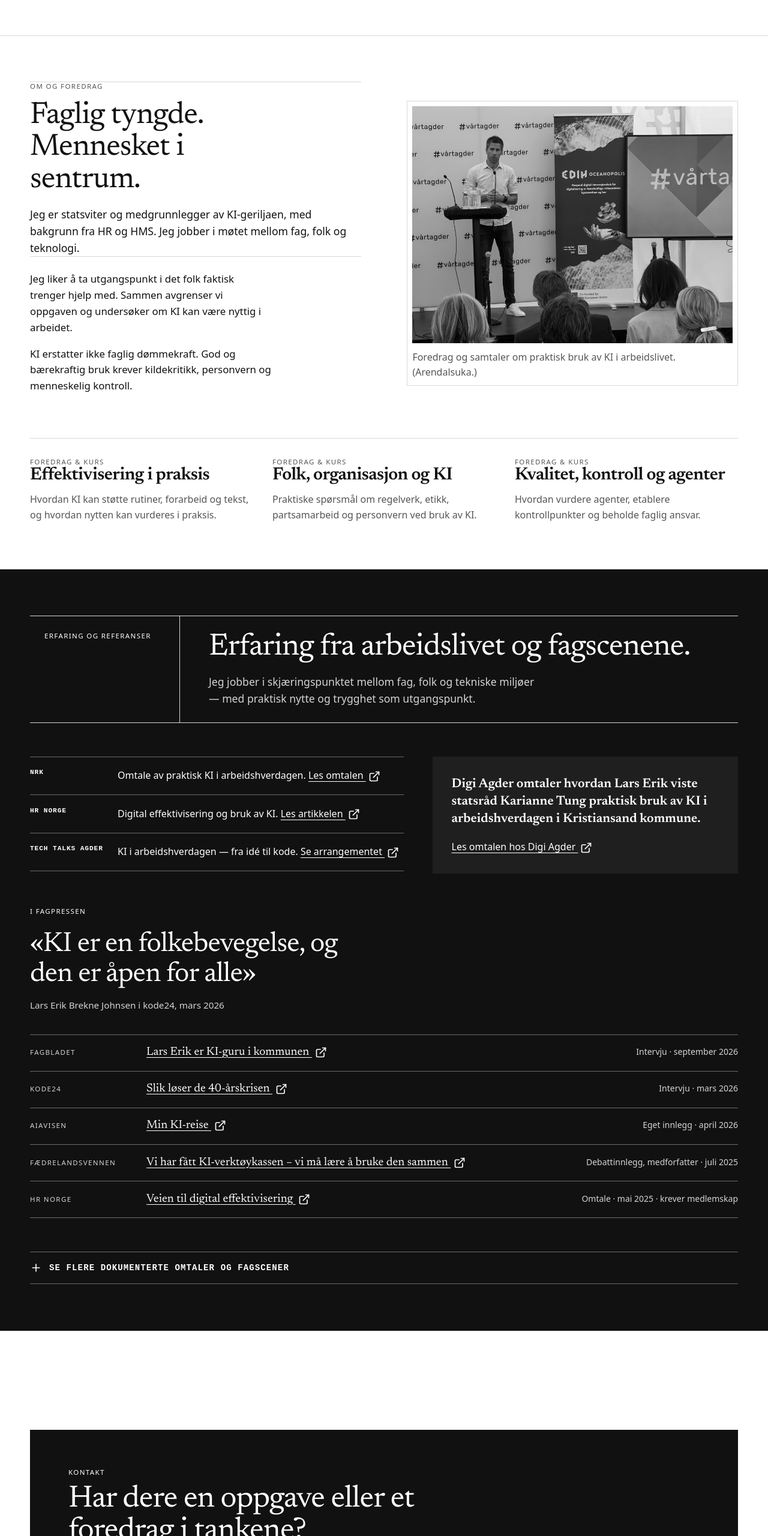
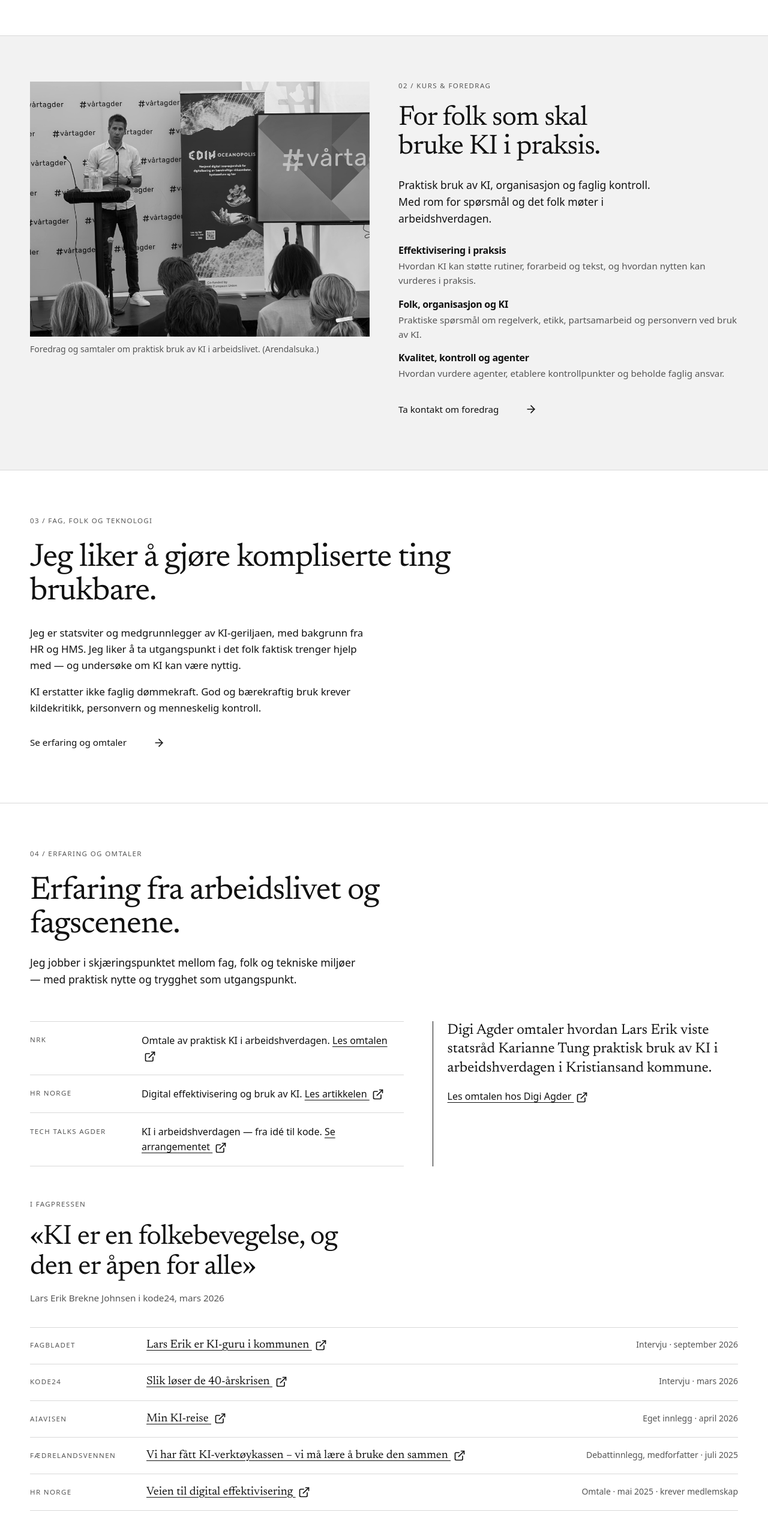
Before and after one commit to Luaze1985/personlignettsidenyeste, a website: page index.html in a window 1280 px wide. Shown: the part 1938-4498 px from the top of the page at 60% size. Drawn offline with Linux system fonts and the light colour scheme.

Commit message:
Bygg foredrag, Om, Erfaring og Kontakt etter Figma (oppgave 05)
Foredrag får egen grå seksjon (02) med bilde og tre temaer, Om (03)
blir ren tekst med lenke til erfaring, og Erfaring (04) blir lys med
hårstreker i stedet for mørk flate. Kontakt er en svart flate over hele
bredden med hvit e-postknapp og begge LinkedIn-lenkene. navigation.js
sorterer seksjonene etter plassering, så aktiv meny stemmer når
menyrekkefølgen avviker fra siden. Lenkesjekken får lengre tidsgrense
fordi eksterne kall går sekvensielt.

Co-Authored-By: Claude Opus 5.5 <noreply@anthropic.com>

```diff
--- a/css/style.css
+++ b/css/style.css
@@ -15,7 +15,7 @@ nav a .icon { display:none; }
 body { margin:0; background:var(--paper); color:var(--ink); font-family:system-ui,-apple-system,BlinkMacSystemFont,"Segoe UI",sans-serif; font-size:16px; line-height:1.6; }
 a { color:var(--link); text-underline-offset:.22em; }
 a:focus-visible, button:focus-visible, summary:focus-visible { outline:3px solid var(--accent); outline-offset:4px; }
-.trust-section a:focus-visible, .trust-section summary:focus-visible, .contact-panel a:focus-visible, .contact-panel button:focus-visible, footer a:focus-visible { outline-color:var(--accent-on-dark); }
+.contact-section a:focus-visible, .contact-section button:focus-visible, footer a:focus-visible { outline-color:var(--accent-on-dark); }
 img { max-width:100%; }
 h1,h2,h3,p { margin-top:0; }
 h1,h2,h3,p,a,span,strong,li { overflow-wrap:anywhere; }
@@ -59,10 +59,6 @@ nav a:hover, nav a.active { text-decoration:underline; text-underline-offset:.4e
 
 main > section { padding:clamp(3rem,6vw,5rem) 0; border-bottom:1px solid var(--line); }
 #arbeidsbenken { background:var(--surface); }
-.section-head { display:grid; grid-template-columns:250px minmax(0,1fr); gap:0; margin-bottom:var(--space-lg); border-block:1px solid var(--line); }
-.section-head > :first-child { border-right:1px solid var(--line); padding:1.6rem 1.5rem; }
-.section-head > :last-child { min-width:0; padding:1.6rem clamp(1.5rem,4vw,3rem); }
-.section-head h2 { margin-bottom:1rem; }
 .section-intro { max-width:54ch; margin-bottom:0; font-size:1.1rem; }
 .workbench .eyebrow:first-child { margin-bottom:2.5rem; }
 .work-layout { display:grid; grid-template-columns:minmax(0,456px) minmax(0,744px); justify-content:space-between; gap:3rem; margin-bottom:3.25rem; }
@@ -86,60 +82,66 @@ main > section { padding:clamp(3rem,6vw,5rem) 0; border-bottom:1px solid var(--l
 .fit-grid li + li { margin-top:.45rem; }
 .workbench-cta { margin:2.5rem 0 0; }
 
-.trust-section { background:var(--ink); color:#fff; border-color:var(--ink); }
-.trust-section .eyebrow { color:var(--accent-on-dark); }
-.trust-section h2 { color:#fff; }
-.trust-section .section-intro { color:var(--on-dark-muted); }
+/* 02 Kurs og foredrag (Figma 4:108) */
+.talks-section { background:var(--surface-dim); }
+.talks-layout { display:grid; grid-template-columns:minmax(0,620px) minmax(0,588px); justify-content:space-between; gap:3rem; align-items:start; }
+#kurs-og-foredrag { scroll-margin-top:5rem; }
+.speaking-image { margin:0; }
+.speaking-image img { display:block; width:100%; height:auto; aspect-ratio:4/3; object-fit:cover; object-position:50% 20%; }
+.speaking-image figcaption { margin-top:.65rem; color:var(--muted); font-size:.875rem; }
+.talks-copy h2 { max-width:14ch; margin:1.5rem 0; font-size:clamp(2.3rem,3.6vw,3.25rem); }
+.talks-copy .section-intro { max-width:44ch; }
+.talk-list { margin:1.75rem 0 1.5rem; padding:0; list-style:none; }
+.talk-list li + li { margin-top:1rem; }
+.talk-list h3 { margin:0 0 .15rem; font:600 1rem/1.4 system-ui,sans-serif; }
+.talk-list p { margin:0; color:var(--muted); font-size:.95rem; }
+
+/* 03 Om (Figma 4:121) */
+.about-section h2 { max-width:24ch; margin:1.75rem 0; font-size:clamp(2.3rem,4.2vw,3.75rem); }
+.about-layout { max-width:62ch; margin-bottom:1.25rem; }
+.about-layout p { font-size:1.05rem; }
+
+/* 04 Erfaring og omtaler: lys, uten bokser */
+.experience-section { background:var(--paper); }
+.section-title { margin:1.75rem 0 var(--space-lg); }
+.section-title h2 { max-width:22ch; margin-bottom:1.25rem; font-size:clamp(2.3rem,4.2vw,3.75rem); }
 .proofs { display:grid; grid-template-columns:1.1fr .9fr; gap:3rem; }
-.proof-list { margin:0; padding:0; list-style:none; border-top:1px solid var(--dark-outline); }
-.proof-list li { display:grid; grid-template-columns:130px minmax(0,1fr); gap:1rem; padding:1.15rem 0; border-bottom:1px solid var(--dark-outline); }
-.proof-list strong { color:var(--accent-on-dark); font:700 .7rem/1.3 ui-monospace,monospace; letter-spacing:.08em; text-transform:uppercase; }
-.proof-list a { color:var(--accent-on-dark); }
-.trust-section details a { color:#fff; }
-.proof-quote { margin:0; padding:2rem; background:var(--dark-surface); }
-.proof-quote p { margin-bottom:1.2rem; font:600 1.34rem/1.35 "Newsreader",serif; }
-.proof-quote a { color:var(--accent-on-dark); font-size:1rem; }
+.proof-list { margin:0; padding:0; list-style:none; border-top:1px solid var(--line); }
+.proof-list li { display:grid; grid-template-columns:170px minmax(0,1fr); gap:1rem; padding:1.15rem 0; border-bottom:1px solid var(--line); }
+.proof-list strong { padding-top:.3rem; color:var(--muted); font:500 .72rem/1.3 system-ui,sans-serif; letter-spacing:.12em; text-transform:uppercase; }
+.proof-quote { margin:0; padding:0 0 0 1.5rem; border-left:1px solid var(--ink); }
+.proof-quote p { margin-bottom:1.2rem; font:400 1.5rem/1.3 "Newsreader",serif; }
+.proof-quote a { font-size:1rem; }
 .mentions { background:var(--surface-dim); padding:1.6rem 0 1.85rem; }
 .mentions ul { display:flex; flex-wrap:wrap; gap:.5rem clamp(2rem,5vw,4.5rem); margin:1.2rem 0 0; padding:0; list-style:none; font:400 1.35rem/1.3 system-ui,sans-serif; }
 .press { margin-top:var(--space-lg); }
 .press-quote { margin:1.5rem 0 2.25rem; }
 .press-quote blockquote { margin:0; }
 .press-quote p { max-width:22ch; margin:0 0 .85rem; font:400 clamp(2rem,3.6vw,3.25rem)/1.08 "Newsreader",serif; letter-spacing:-.02em; }
-.press-quote figcaption { color:var(--on-dark-muted); font-size:.95rem; }
-.press-list { margin:0; padding:0; list-style:none; border-top:1px solid var(--dark-outline); }
-.press-list li { display:grid; grid-template-columns:170px minmax(0,1fr) auto; gap:.35rem 1.5rem; align-items:baseline; padding:1.1rem 0; border-bottom:1px solid var(--dark-outline); }
-.press-outlet { color:var(--on-dark-muted); font:500 .72rem/1.3 system-ui,sans-serif; letter-spacing:.12em; text-transform:uppercase; }
-.press-list a { color:#fff; font:400 1.2rem/1.3 "Newsreader",serif; }
-.press-meta { color:var(--on-dark-muted); font-size:.875rem; text-align:right; }
-.reference-details { margin-top:var(--space-lg); border-block:1px solid var(--dark-outline); }
-.reference-details summary { display:flex; align-items:center; gap:.75rem; list-style:none; padding:1rem 0; cursor:pointer; color:#fff; font:700 .875rem/1.3 ui-monospace,monospace; letter-spacing:.08em; text-transform:uppercase; }
+.press-quote figcaption { color:var(--muted); font-size:.95rem; }
+.press-list { margin:0; padding:0; list-style:none; border-top:1px solid var(--line); }
+.press-list li { display:grid; grid-template-columns:170px minmax(0,1fr) auto; gap:.35rem 1.5rem; align-items:baseline; padding:1.1rem 0; border-bottom:1px solid var(--line); }
+.press-outlet { color:var(--muted); font:500 .72rem/1.3 system-ui,sans-serif; letter-spacing:.12em; text-transform:uppercase; }
+.press-list a { font:400 1.2rem/1.3 "Newsreader",serif; }
+.press-meta { color:var(--muted); font-size:.875rem; text-align:right; }
+.reference-details { margin-top:var(--space-lg); border-block:1px solid var(--line); }
+.reference-details summary { display:flex; align-items:center; gap:.75rem; list-style:none; padding:1rem 0; cursor:pointer; color:var(--ink); font:500 .95rem/1.3 system-ui,sans-serif; }
 .reference-details summary::-webkit-details-marker { display:none; }
 .simple-list { margin:0 0 1.5rem; padding-left:1.2rem; columns:2; }
 .simple-list li { break-inside:avoid; margin-bottom:.55rem; }
 
-.about-feature { display:grid; grid-template-columns:repeat(2,minmax(0,1fr)); gap:clamp(2rem,6vw,6rem); align-items:center; }
-.about-feature .section-head { display:block; margin-bottom:1.5rem; }
-.about-feature .section-head > :first-child { border:0; padding:0; }
-.about-feature .section-head > :last-child { padding:0; }
-.about-feature .section-head .eyebrow { margin-bottom:1rem; }
-.about-feature .section-head h2 { max-width:12ch; }
-.about-layout { max-width:44ch; }
-.about-layout p { max-width:64ch; font-size:1.05rem; }
-.speaking-image { margin:0; aspect-ratio:4/3; border:1px solid var(--line); background:var(--surface); padding:8px; border-radius:0; }
-.speaking-image img { display:block; width:100%; height:100%; object-fit:cover; object-position:50% 20%; filter:grayscale(0.7); }
-.speaking-image figcaption { margin-top:.65rem; color:var(--muted); font-size:1rem; }
-.talks { display:grid; grid-template-columns:repeat(3,1fr); gap:2rem; margin-top:var(--space-lg); padding-top:2rem; border-top:1px solid var(--line); }
-#kurs-og-foredrag { scroll-margin-top:5rem; }
-.talks p:last-child { margin-bottom:0; color:var(--muted); }
-.contact-panel { margin-top:var(--space-xl); padding:clamp(2rem,5vw,4rem); background:var(--ink); color:#fff; }
-.contact-panel .eyebrow { color:var(--accent-on-dark); }
-.contact-panel h2 { max-width:21ch; color:#fff; margin:.75rem 0 1rem; }
-.contact-intro { font-size:1.05rem; color:var(--on-dark-muted); margin:0 0 1.5rem; max-width:48ch; }
-.contact-links { display:flex; flex-wrap:wrap; gap:1.5rem; }
-.contact-links a, .contact-email-btn { color:var(--accent-on-dark); }
-.contact-email-btn { display:inline-flex; align-items:center; gap:.45rem; padding:0; border:0; background:none; font:inherit; text-decoration:underline; text-underline-offset:.22em; cursor:pointer; }
+/* Kontakt (Figma 4:130): svart flate over hele bredden */
+.contact-section { background:var(--ink); color:#fff; border-bottom:0; }
+.contact-panel { min-width:0; padding:clamp(1rem,3vw,2.5rem) 0; }
+.contact-panel .eyebrow { color:var(--on-dark-muted); }
+.contact-panel h2 { max-width:17ch; margin:2rem 0; color:#fff; font-size:clamp(3rem,6vw,5.25rem); }
+.contact-intro { max-width:48ch; margin:0 0 2rem; color:var(--on-dark-muted); font-size:1.05rem; }
+.contact-links { display:flex; flex-wrap:wrap; align-items:center; gap:1.25rem 2rem; }
+.contact-links a { color:#fff; }
+.contact-email-btn { display:inline-flex; align-items:center; justify-content:center; gap:.5rem; min-height:54px; padding:.8rem 2.25rem; border:1px solid #fff; background:#fff; color:var(--ink); font:600 1rem/1.3 system-ui,sans-serif; cursor:pointer; }
+.contact-email-btn:hover { background:var(--ink); color:#fff; }
 .contact-email-link { display:inline-flex; align-items:center; gap:.45rem; text-decoration:underline; text-underline-offset:4px; font-size:1rem; }
-footer { padding:1.5rem 0; background:var(--ink); color:var(--on-dark-muted); font-size:.82rem; }
+footer { padding:1.5rem 0; border-top:1px solid var(--dark-outline); background:var(--ink); color:var(--on-dark-muted); font-size:.82rem; }
 footer p { margin:0; }
 .error-page { min-height:100vh; display:flex; flex-direction:column; align-items:center; justify-content:center; width:var(--container); margin:auto; text-align:center; }
 .error-code { color:var(--accent); font:700 .75rem/1 ui-monospace,monospace; letter-spacing:.12em; }
@@ -148,13 +150,10 @@ footer p { margin:0; }
 .error-link { margin-top:1rem; font:700 .75rem/1 ui-monospace,monospace; letter-spacing:.08em; text-transform:uppercase; }
 
 @media (max-width:980px) {
-    .section-head { grid-template-columns:210px minmax(0,1fr); }
     .hero { grid-template-columns:minmax(0,1fr) minmax(0,360px); }
     .work-layout { grid-template-columns:minmax(0,1fr); gap:2.5rem; }
     .steps { grid-template-columns:repeat(2,minmax(0,1fr)); }
-    .about-feature { grid-template-columns:1fr; gap:2rem; }
-    .speaking-image { order:-1; aspect-ratio:auto; }
-    .speaking-image img { height:auto; aspect-ratio:4/3; }
+    .talks-layout { grid-template-columns:minmax(0,1fr); gap:2rem; }
 }
 @media (max-width:760px) {
     :root { --container:min(100% - 38px,1180px); }
@@ -167,9 +166,7 @@ footer p { margin:0; }
     nav a { display:flex; align-items:center; justify-content:space-between; }
     nav a .icon { display:inline-block; }
     nav a { padding:.85rem 0; border-top:1px solid var(--line); }
-    .section-head, .proofs { grid-template-columns:1fr; gap:0; }
-    .section-head > :first-child { border-right:0; border-bottom:1px solid var(--line); padding:1rem 1.25rem; }
-    .section-head > :last-child { padding:1.5rem 1.25rem; }
+    .proofs { grid-template-columns:1fr; gap:2rem; }
     .hero { grid-template-columns:minmax(0,1fr); gap:2rem; padding:2.25rem 0 2.5rem; }
     .hero-portrait figcaption { justify-content:flex-start; font:500 .72rem/1.3 system-ui,sans-serif; letter-spacing:.12em; text-transform:uppercase; color:var(--muted); }
     .hero-portrait figcaption { gap:.4rem; }
@@ -178,7 +175,7 @@ footer p { margin:0; }
     .hero-actions .button { width:100%; }
     .hero-secondary-action { justify-content:space-between; }
     h1 { max-width:12ch; font-size:clamp(2.6rem,13.3vw,3.6rem); }
-    .fit-grid, .talks { grid-template-columns:1fr; }
+    .fit-grid { grid-template-columns:1fr; }
     .steps { grid-template-columns:1fr; }
     .services li { grid-template-columns:2.25rem minmax(0,1fr); }
     .proof-list li, .press-list li { grid-template-columns:1fr; gap:.45rem; }
@@ -186,8 +183,8 @@ footer p { margin:0; }
     .mentions ul { gap:.35rem .6rem; font-size:1.05rem; }
     .mentions li:not(:last-child)::after { content:"·"; margin-left:.6rem; }
     .simple-list { columns:1; }
-    .talks { gap:1.4rem; }
-    .contact-panel { margin-top:3rem; }
+    .contact-email-btn { width:100%; }
+    .contact-panel h2 { margin:1.5rem 0; }
 }
 @media (max-width:390px) {
     .site-name { max-width:13.5ch; font-size:1.4rem; line-height:1.05; }
@@ -200,18 +197,17 @@ footer p { margin:0; }
     .site-name { font-size:.92rem; }
     h1 { font-size:2rem; }
     .eyebrow, .step-number { font-size:.58rem; letter-spacing:.07em; }
-    .steps li, .proof-quote, .contact-panel { padding:1rem; }
+    .steps li { padding:1rem; }
 }
 @media (prefers-reduced-motion:reduce) { html { scroll-behavior:auto; } }
 @media print {
     header, .nav-toggle, .skip-link { display:none; }
     body { background:#fff; color:#000; }
-    .trust-section, .contact-panel, .proof-quote, footer, .steps { background:#fff; color:#000; }
+    .contact-section, .talks-section, .mentions, .proof-quote, footer, .steps { background:#fff; color:#000; }
     .steps { border-color:#000; }
     .steps h3, .steps .step-number, .steps li > p:last-child { color:#000; }
-    .trust-section, .contact-panel, footer { border:1px solid #000; }
-    .trust-section h2, .trust-section .section-intro, .trust-section .eyebrow,
-    .proof-list a, .proof-list strong, .proof-quote a, .trust-section details a, .reference-details summary,
+    .contact-section, footer { border:1px solid #000; }
+    .proof-list a, .proof-list strong, .proof-quote a, .reference-details a, .reference-details summary,
     .contact-panel h2, .contact-panel .eyebrow, .contact-intro,
     .contact-links a, .contact-email-btn,
     .press-quote p, .press-quote figcaption, .press-list a, .press-outlet, .press-meta { color:#000; }
--- a/index.html
+++ b/index.html
@@ -90,29 +90,41 @@
         </div>
     </section>
 
-    <section id="om" aria-labelledby="om-title">
-        <div class="container">
-            <div class="about-feature">
-                <div class="about-copy">
-                    <div class="section-head"><p class="eyebrow">Om og foredrag</p><div><h2 id="om-title">Faglig tyngde. Mennesket i sentrum.</h2><p class="section-intro">Jeg er statsviter og medgrunnlegger av KI-geriljaen, med bakgrunn fra HR og HMS. Jeg jobber i møtet mellom fag, folk og teknologi.</p></div></div>
-                    <div class="about-layout">
-                        <p>Jeg liker å ta utgangspunkt i det folk faktisk trenger hjelp med. Sammen avgrenser vi oppgaven og undersøker om KI kan være nyttig i arbeidet.</p>
-                        <p>KI erstatter ikke faglig dømmekraft. God og bærekraftig bruk krever kildekritikk, personvern og menneskelig kontroll.</p>
-                    </div>
-                </div>
+    <section id="kurs-og-foredrag" aria-labelledby="foredrag-title" class="talks-section">
+        <div class="container talks-layout">
             <figure class="speaking-image"><img src="images/foredrag-vartagder-snitt-bw.jpg" alt="Lars Erik Brekne Johnsen holder foredrag under Arendalsuka" width="2048" height="1536" decoding="async"><figcaption>Foredrag og samtaler om praktisk bruk av KI i arbeidslivet. (Arendalsuka.)</figcaption></figure>
-            </div>
-            <div id="kurs-og-foredrag" class="talks">
-                <div><p class="eyebrow">Foredrag &amp; Kurs</p><h3>Effektivisering i praksis</h3><p>Hvordan KI kan støtte rutiner, forarbeid og tekst, og hvordan nytten kan vurderes i praksis.</p></div>
-                <div><p class="eyebrow">Foredrag &amp; Kurs</p><h3>Folk, organisasjon og KI</h3><p>Praktiske spørsmål om regelverk, etikk, partsamarbeid og personvern ved bruk av KI.</p></div>
-                <div><p class="eyebrow">Foredrag &amp; Kurs</p><h3>Kvalitet, kontroll og agenter</h3><p>Hvordan vurdere agenter, etablere kontrollpunkter og beholde faglig ansvar.</p></div>
+            <div class="talks-copy">
+                <p class="eyebrow">02 / Kurs &amp; foredrag</p>
+                <h2 id="foredrag-title">For folk som skal bruke KI i praksis.</h2>
+                <p class="section-intro">Praktisk bruk av KI, organisasjon og faglig kontroll. Med rom for spørsmål og det folk møter i arbeidshverdagen.</p>
+                <ul class="talk-list">
+                    <li><h3>Effektivisering i praksis</h3><p>Hvordan KI kan støtte rutiner, forarbeid og tekst, og hvordan nytten kan vurderes i praksis.</p></li>
+                    <li><h3>Folk, organisasjon og KI</h3><p>Praktiske spørsmål om regelverk, etikk, partsamarbeid og personvern ved bruk av KI.</p></li>
+                    <li><h3>Kvalitet, kontroll og agenter</h3><p>Hvordan vurdere agenter, etablere kontrollpunkter og beholde faglig ansvar.</p></li>
+                </ul>
+                <a class="text-link" href="#kontakt">Ta kontakt om foredrag <svg class="icon " xmlns="http://www.w3.org/2000/svg" width="20" height="20" viewBox="0 0 24 24" fill="none" stroke="currentColor" stroke-width="2" stroke-linecap="round" stroke-linejoin="round" aria-hidden="true" focusable="false"><path d="M5 12h14" />
+  <path d="m12 5 7 7-7 7" /></svg></a>
             </div>
         </div>
     </section>
 
-    <section id="erfaring" aria-labelledby="erfaring-title" class="trust-section">
+    <section id="om" aria-labelledby="om-title" class="about-section">
         <div class="container">
-            <div class="section-head"><p class="eyebrow">Erfaring og referanser</p><div><h2 id="erfaring-title">Erfaring fra arbeidslivet og fagscenene.</h2><p class="section-intro">Jeg jobber i skjæringspunktet mellom fag, folk og tekniske miljøer — med praktisk nytte og trygghet som utgangspunkt.</p></div></div>
+            <p class="eyebrow">03 / Fag, folk og teknologi</p>
+            <h2 id="om-title">Jeg liker å gjøre kompliserte ting brukbare.</h2>
+            <div class="about-layout">
+                <p>Jeg er statsviter og medgrunnlegger av KI-geriljaen, med bakgrunn fra HR og HMS. Jeg liker å ta utgangspunkt i det folk faktisk trenger hjelp med — og undersøke om KI kan være nyttig.</p>
+                <p>KI erstatter ikke faglig dømmekraft. God og bærekraftig bruk krever kildekritikk, personvern og menneskelig kontroll.</p>
+            </div>
+            <a class="text-link" href="#erfaring">Se erfaring og omtaler <svg class="icon " xmlns="http://www.w3.org/2000/svg" width="20" height="20" viewBox="0 0 24 24" fill="none" stroke="currentColor" stroke-width="2" stroke-linecap="round" stroke-linejoin="round" aria-hidden="true" focusable="false"><path d="M5 12h14" />
+  <path d="m12 5 7 7-7 7" /></svg></a>
+        </div>
+    </section>
+
+    <section id="erfaring" aria-labelledby="erfaring-title" class="experience-section">
+        <div class="container">
+            <p class="eyebrow">04 / Erfaring og omtaler</p>
+            <div class="section-title"><h2 id="erfaring-title">Erfaring fra arbeidslivet og fagscenene.</h2><p class="section-intro">Jeg jobber i skjæringspunktet mellom fag, folk og tekniske miljøer — med praktisk nytte og trygghet som utgangspunkt.</p></div>
             <div class="proofs">
                 <ul class="proof-list">
                     <li><strong>NRK</strong><span>Omtale av praktisk KI i arbeidshverdagen. <a href="https://www.nrk.no/sorlandet/halverte-arbeidsuka-med-ki-1.17257802" target="_blank" rel="noopener">Les omtalen <svg class="icon " xmlns="http://www.w3.org/2000/svg" width="20" height="20" viewBox="0 0 24 24" fill="none" stroke="currentColor" stroke-width="2" stroke-linecap="round" stroke-linejoin="round" aria-hidden="true" focusable="false"><path d="M15 3h6v6" />
@@ -213,12 +225,11 @@
         </div>
     </section>
 
-    <section id="kontakt" aria-labelledby="kontakt-title">
-        <div class="container">
-            <aside class="contact-panel">
-                <p class="eyebrow">Kontakt</p>
-                <h2 id="kontakt-title">Har dere en oppgave eller et foredrag i tankene?</h2>
-                <p class="contact-intro">Skriv kort om oppgaven dere vil gjøre lettere, eller om foredraget du planlegger.</p>
+    <section id="kontakt" aria-labelledby="kontakt-title" class="contact-section">
+        <div class="container contact-panel">
+            <p class="eyebrow">La oss begynne med en oppgave.</p>
+            <h2 id="kontakt-title">Har du en oppgave i tankene?</h2>
+            <p class="contact-intro">Skriv kort om det du vil gjøre lettere, eller om foredraget du planlegger.</p>
             <div class="contact-links">
                 <button class="contact-email-btn" id="reveal-email" aria-label="Vis e-postadresse"><svg class="icon " xmlns="http://www.w3.org/2000/svg" width="20" height="20" viewBox="0 0 24 24" fill="none" stroke="currentColor" stroke-width="2" stroke-linecap="round" stroke-linejoin="round" aria-hidden="true" focusable="false"><path d="m22 7-8.991 5.727a2 2 0 0 1-2.009 0L2 7" />
   <rect x="2" y="4" width="20" height="16" rx="2" /></svg><span>Vis e-post</span></button><noscript><a class="contact-email-link" href="mailto:larserik.bn@gmail.com">larserik.bn@gmail.com</a></noscript>
@@ -229,7 +240,6 @@
   <path d="M10 14 21 3" />
   <path d="M18 13v6a2 2 0 0 1-2 2H5a2 2 0 0 1-2-2V8a2 2 0 0 1 2-2h6" /></svg><span class="sr-only"> (åpner i ny fane)</span></a>
             </div>
-            </aside>
         </div>
     </section>
 </main>
--- a/js/navigation.js
+++ b/js/navigation.js
@@ -5,7 +5,11 @@
     links.forEach(function (l) { map[l.getAttribute('href').slice(1)] = l; });
     var sections = links
         .map(function (l) { return document.getElementById(l.getAttribute('href').slice(1)); })
-        .filter(Boolean);
+        .filter(Boolean)
+        // Menyrekkefølgen (Figma) kan avvike fra sidens rekkefølge; aktiv seksjon må følge siden.
+        .sort(function (a, b) {
+            return a.compareDocumentPosition(b) & Node.DOCUMENT_POSITION_FOLLOWING ? -1 : 1;
+        });
     function markCurrent(id) {
         links.forEach(function (link) {
             var active = link === map[id];
```
Also changed, not shown: CLAUDE.md (+13 -7 lines), DESIGN.md (+7 -9 lines), tests/link-checker.spec.js (+2 -0 lines), tests/sections.spec.js (added, +62 -0 lines). Lines whose indentation alone changed are shown as unchanged.
